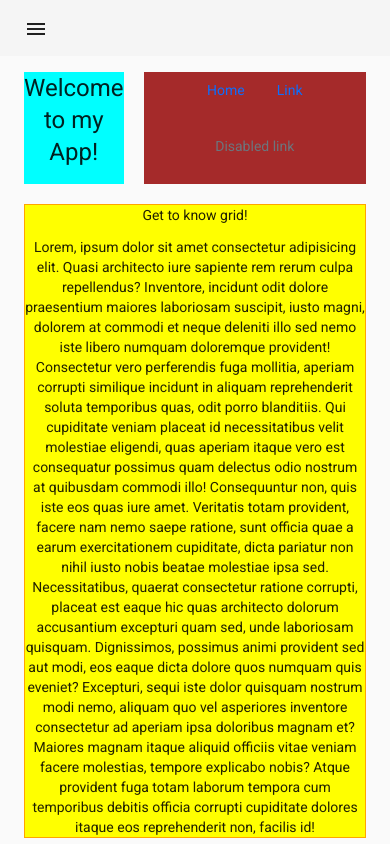
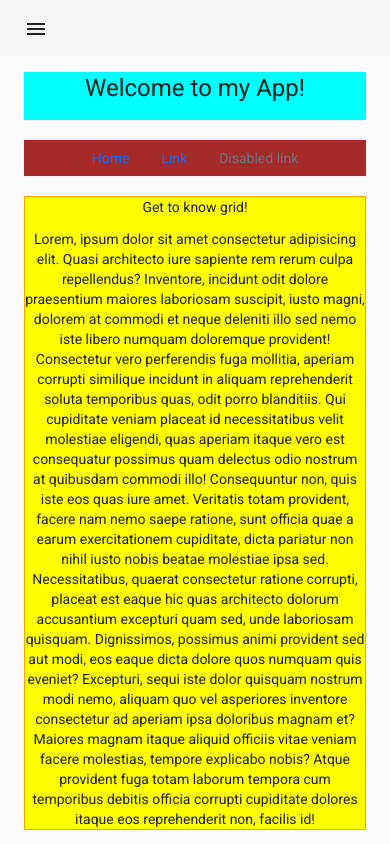
Before and after one commit to kweckolukasz/angular-training, an Angular app: page /grid-example in a window 390 px wide. Built offline with nearby package versions, Linux system fonts and the light colour scheme.

Commit message:
responsive media query

```diff
--- /dev/null
+++ b/src/app/presentation/grid/grid-responsive.component.css
@@ -0,0 +1,47 @@
+/*
+  ##Device = Desktops
+  ##Screen = 1281px to higher resolution desktops
+*/
+
+@media (min-width: 1281px) {
+  .container {
+    grid-template-areas:
+      "header menu menu menu"
+      "hero hero hero hero"
+      "main main banner banner"
+      "footer footer footer footer ";
+  }
+}
+
+/*
+    ##Device = Tablets, Ipads (landscape)
+    ##Screen = B/w 768px to 1024px
+  */
+
+@media (min-width: 768px) and (max-width: 1280px) and (orientation: landscape) {
+  .container {
+    grid-template-areas:
+      "header header header header "
+      "menu menu menu menu"
+      "hero hero hero hero"
+      "main main banner banner"
+      "footer footer footer footer ";
+  }
+}
+
+/*
+    ##Device = Most of the Smartphones Mobiles (Portrait)
+    ##Screen = B/w 320px to 479px
+  */
+
+@media (min-width: 320px) and (max-width: 767px) {
+  .container {
+    grid-template-areas:
+      "header header header header "
+      "menu menu menu menu"
+      "hero hero hero hero"
+      "main main main main"
+      "banner banner banner banner"
+      "footer footer footer footer ";
+  }
+}
--- a/src/app/presentation/grid/grid.component.css
+++ b/src/app/presentation/grid/grid.component.css
@@ -10,12 +10,6 @@
 
   grid-row-gap: 20px;
   grid-column-gap: 20px;
-
-  grid-template-areas:
-    "header menu menu menu"
-    "hero hero hero hero"
-    "main main banner banner"
-    "footer footer footer footer ";
 }
 .header {
   grid-area: header;
--- a/src/app/presentation/grid/grid.component.ts
+++ b/src/app/presentation/grid/grid.component.ts
@@ -3,13 +3,10 @@ import { Component, OnInit } from '@angular/core';
 @Component({
   selector: 'app-grid',
   templateUrl: './grid.component.html',
-  styleUrls: ['./grid.component.css']
+  styleUrls: ['./grid.component.css', './grid-responsive.component.css'],
 })
 export class GridComponent implements OnInit {
+  constructor() {}
 
-  constructor() { }
-
-  ngOnInit(): void {
-  }
-
+  ngOnInit(): void {}
 }
```
